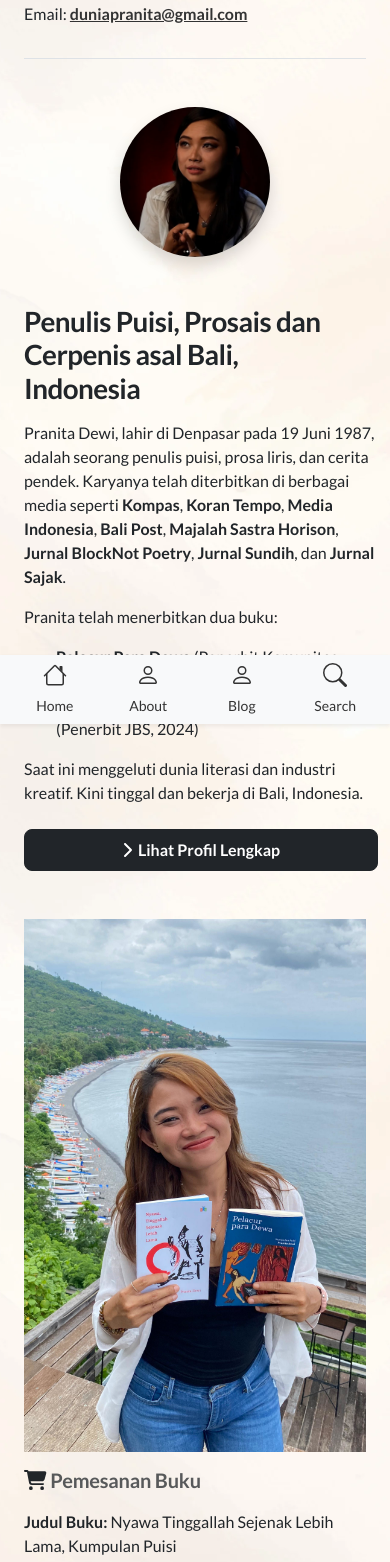
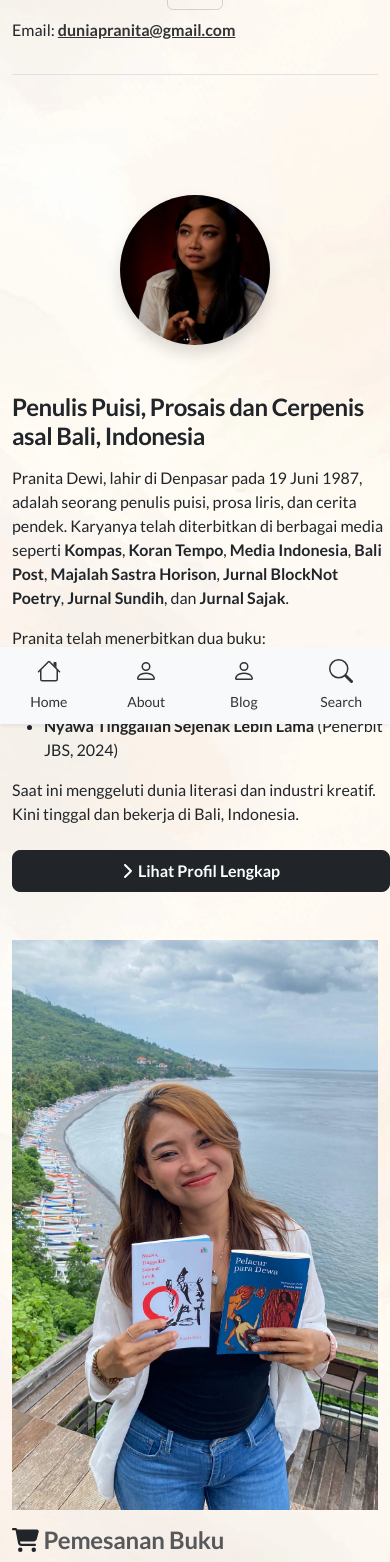
Before and after one commit to themeprys/pranitadewi, a Next.js app: page / in a window 390 px wide. Shown: the part 120-1682 px from the top of the page. Built offline with nearby package versions, Linux system fonts and the light colour scheme.

Commit message:
fix: improve layout and styling - Fix container structure in layout.js - Update CSS for better responsiveness - Add proper card styles and hover effects - Improve typography and spacing

```diff
--- a/src/app/globals.css
+++ b/src/app/globals.css
@@ -11,7 +11,7 @@
     min-height: 100vh;
     display: flex;
     flex-direction: column;
-    margin-bottom: 60px;
+    padding: 2rem 0;
 }
 
 .thm_headerlinks a {
@@ -39,29 +39,35 @@ span > a,
 li > a  {
     color: #333;
     font-weight: 400;
+    text-decoration: none;
 }
 
 a.thm_cta {
     font-size: 16px;
     width: 100%;
     font-weight: 700;
+    text-decoration: none;
 }
 
 .thm_profilepic {
     border-radius: 50%;
     display: inline-block;
+    max-width: 100%;
+    height: auto;
 }
 
 .thm_introheading {
-    font-size: 20px;
+    font-size: 24px;
     font-weight: 700;
-    padding-bottom: 10px;
+    padding-bottom: 15px;
     letter-spacing: -0.01em;
+    margin-bottom: 1.5rem;
 }
 
 .thm_formconsult {
     background: #eee;
     padding: 30px;
+    border-radius: 8px;
 }
 
 .thm_backbutton {
@@ -73,13 +79,15 @@ a.thm_cta {
 }
 
 .pran_heading {
-    width: 90%;
+    width: 100%;
+    font-size: 2rem;
+    line-height: 1.2;
 }
 
 /* Navigation styles */
 .navbar {
-    padding: 0.5rem 1rem;
-    background-color: transparent
+    padding: 1rem 0;
+    background-color: transparent;
 }
 
 .nav-link {
@@ -90,6 +98,7 @@ a.thm_cta {
     align-items: center;
     gap: 0.25rem;
     font-weight: 400;
+    text-decoration: none;
 }
 
 .nav-link:hover {
@@ -100,6 +109,26 @@ a.thm_cta {
     margin-bottom: 0.25rem;
 }
 
+/* Card styles */
+.card {
+    border: none;
+    box-shadow: 0 2px 4px rgba(0,0,0,0.1);
+    transition: transform 0.2s;
+}
+
+.card:hover {
+    transform: translateY(-5px);
+}
+
+.card-body {
+    padding: 1.5rem;
+}
+
+.card-title {
+    font-size: 1.25rem;
+    margin-bottom: 1rem;
+}
+
 /* Responsive styles */
 @media only screen and (min-width: 600px) {
     .pran_desktoponly {
@@ -107,7 +136,8 @@ a.thm_cta {
     }
 
     a.thm_cta {
-        width: 300px;
+        width: auto;
+        min-width: 300px;
     }
 
     .pran_hero {
@@ -120,16 +150,20 @@ a.thm_cta {
 }
 
 .pran_hero {
-    padding-right: 0px;
+    padding-right: 0;
 }
 
 @media (max-width: 768px) {
     .navbar {
-        padding: 0.25rem 0.5rem;
+        padding: 0.5rem 0;
     }
 
     .nav-link {
         padding: 0.25rem;
+    }
+
+    .pran_heading {
+        font-size: 1.5rem;
     }
 }
 
@@ -139,4 +173,5 @@ a.thm_cta {
     display: flex;
     align-items: center;
     justify-content: center;
+    border-radius: 4px;
 }
--- a/src/app/layout.js
+++ b/src/app/layout.js
@@ -39,13 +39,19 @@ export default function RootLayout({ children }) {
         <link rel="preconnect" href="https://fonts.gstatic.com" crossOrigin="anonymous" />
       </head>
       <body className="master_page">
-        <div className='col-lg-8 mx-auto p-4 pt-md-5'>
-        <Header />
-        {children}
-        <Bottomnav />
-        <Footer />
+        <div className="container">
+          <div className="row">
+            <div className="col-lg-8 mx-auto">
+              <Header />
+              <main className="py-4">
+                {children}
+              </main>
+              <Bottomnav />
+              <Footer />
+            </div>
+          </div>
         </div>
-        </body>
+      </body>
     </html>
   )
 }
```
